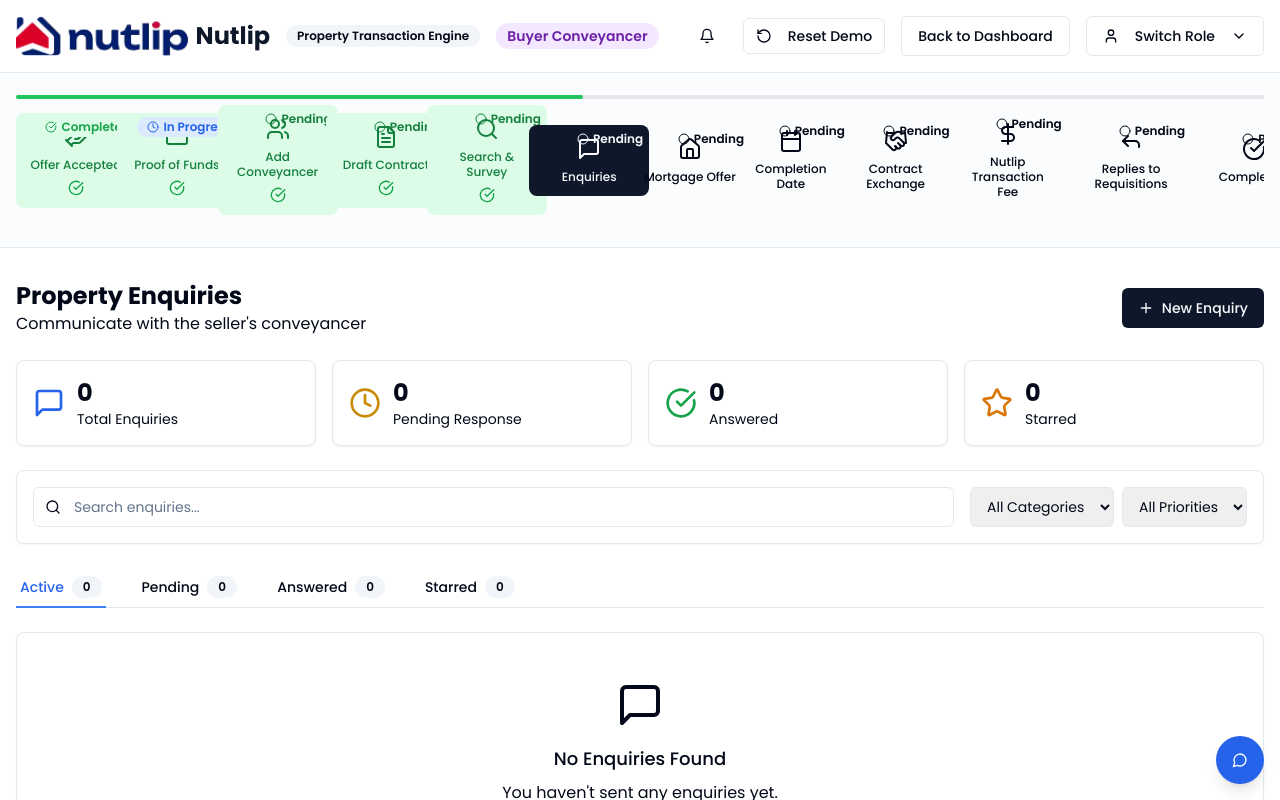
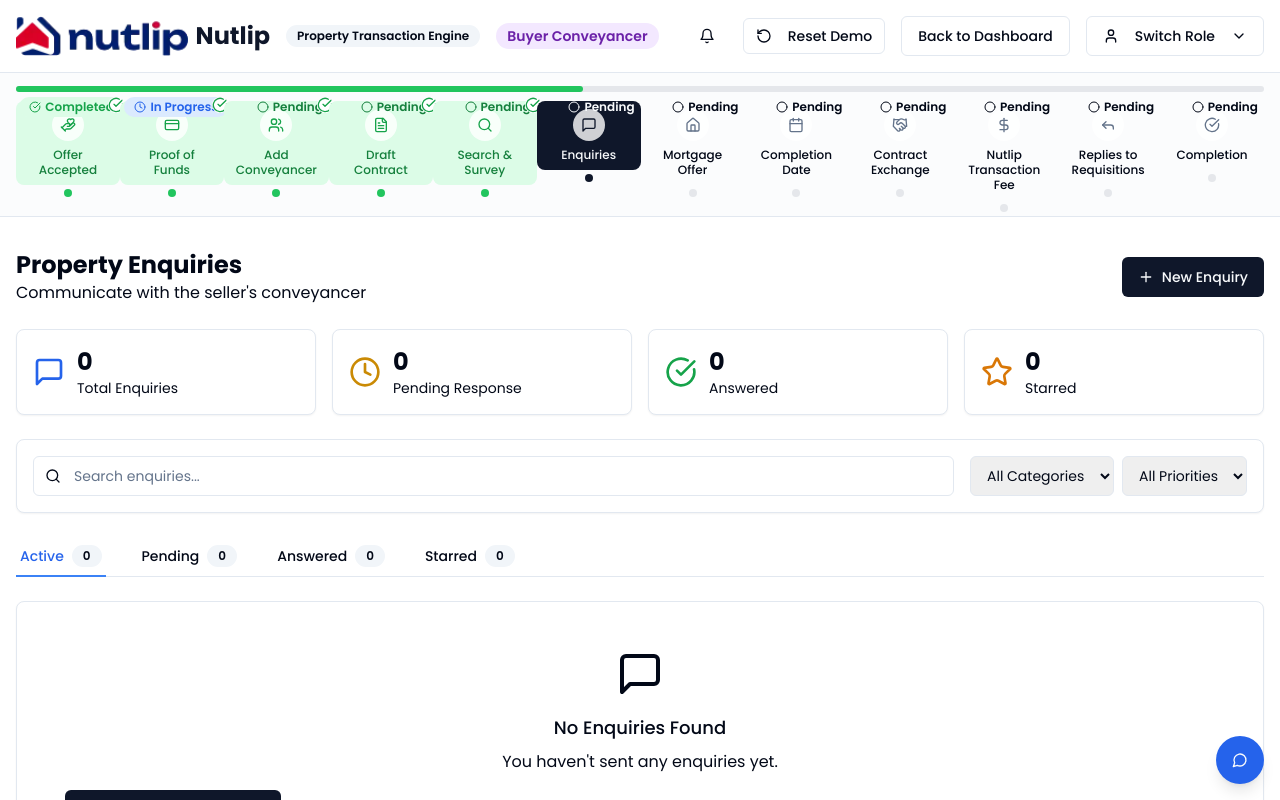
Before and after one commit to roberthayford/nutlip-property-transaction-engine, a Next.js app: page /buyer-conveyancer/enquiries in a window 1280 px wide. Shown: the top 800 px of the page. Built offline with nearby package versions, Linux system fonts and the light colour scheme.

Commit message:
Update enhanced-transaction-progress.tsx

```diff
--- a/components/enhanced-transaction-progress.tsx
+++ b/components/enhanced-transaction-progress.tsx
@@ -25,32 +25,33 @@ export function EnhancedTransactionProgress({
 
   return (
     <div className="border-b bg-muted/30">
-      <div className="container mx-auto px-4 py-4 md:py-6">
-        {/* Progress bar container with relative positioning */}
-        <div className="relative mb-2">
+      <div className="container mx-auto px-4 py-4">
+        {/* Progress bar container */}
+        <div className="relative mb-3">
           {/* Background progress track */}
-          <div className="absolute h-1 bg-gray-200 left-0 right-0 top-1/2 -translate-y-1/2 rounded-full"></div>
+          <div className="absolute h-1.5 bg-gray-200 left-0 right-0 top-1/2 -translate-y-1/2 rounded-full"></div>
 
           {/* Active progress indicator */}
           <div
-            className="absolute h-1 bg-green-500 left-0 top-1/2 -translate-y-1/2 rounded-full transition-all duration-500 ease-in-out"
+            className="absolute h-1.5 bg-green-500 left-0 top-1/2 -translate-y-1/2 rounded-full transition-all duration-500 ease-in-out"
             style={{ width: `${progressPercentage}%` }}
           ></div>
         </div>
 
         {/* Transaction stages */}
-        <div className="flex items-center justify-start space-x-1 md:space-x-2 overflow-x-auto pb-2 relative">
+        <div className="flex items-start justify-between w-full">
           {stages.map((stage, i) => {
             const Icon = stage.icon
             const isActive = i === currentStageIndex
             const isCompleted = i < currentStageIndex
             const isAllowed = canAccessStage(stage)
+            const isLast = i === stages.length - 1
 
             return (
-              <div key={stage.id} className="flex items-center space-x-1 md:space-x-2 min-w-0">
+              <div key={stage.id} className="relative flex flex-col items-center flex-1">
                 <Link
                   href={stageUrl(stage)}
-                  className={`flex flex-col items-center space-y-1 md:space-y-2 p-2 md:p-3 rounded-lg transition-colors min-w-[80px] md:min-w-[120px] relative ${
+                  className={`group relative flex flex-col items-center w-full p-2 rounded-lg transition-colors ${
                     isActive
                       ? "bg-primary text-primary-foreground"
                       : isCompleted
@@ -61,21 +62,20 @@ export function EnhancedTransactionProgress({
                   }`}
                   onClick={(e) => !isAllowed && e.preventDefault()}
                 >
-                  <Icon className="h-4 w-4 md:h-6 md:w-6" />
-                  <span className="text-xs font-medium text-center leading-tight">{stage.title}</span>
+                  <div className="flex items-center justify-center w-8 h-8 mb-1.5 rounded-full bg-white/80 group-hover:bg-white/90 transition-colors">
+                    <Icon className={`h-4 w-4 ${isActive ? 'text-primary' : isCompleted ? 'text-green-600' : 'text-muted-foreground'}`} />
+                  </div>
+                  <span className="text-xs font-medium text-center leading-tight px-1">{stage.title}</span>
                   <StageStatusIndicator stageId={stage.id} className="absolute -top-1 -right-1" />
-                  {isCompleted && <CheckCircle className="h-3 w-3 md:h-4 md:w-4 text-green-600" />}
+                  {isCompleted && (
+                    <CheckCircle className="absolute -top-1 -right-1 h-4 w-4 text-green-600 bg-white rounded-full" />
+                  )}
                 </Link>
 
-                {/* Connecting line between stages */}
-                {i < stages.length - 1 && (
-                  <div
-                    className={`h-0.5 w-4 md:w-8 transition-colors duration-300 ${
-                      isCompleted ? "bg-green-500" : "bg-gray-200"
-                    }`}
-                    aria-hidden="true"
-                  />
-                )}
+                {/* Stage indicator dot */}
+                <div className={`absolute -bottom-3 left-1/2 -translate-x-1/2 w-2 h-2 rounded-full ${
+                  isCompleted ? 'bg-green-500' : isActive ? 'bg-primary' : 'bg-gray-200'
+                }`} />
               </div>
             )
           })}
```
